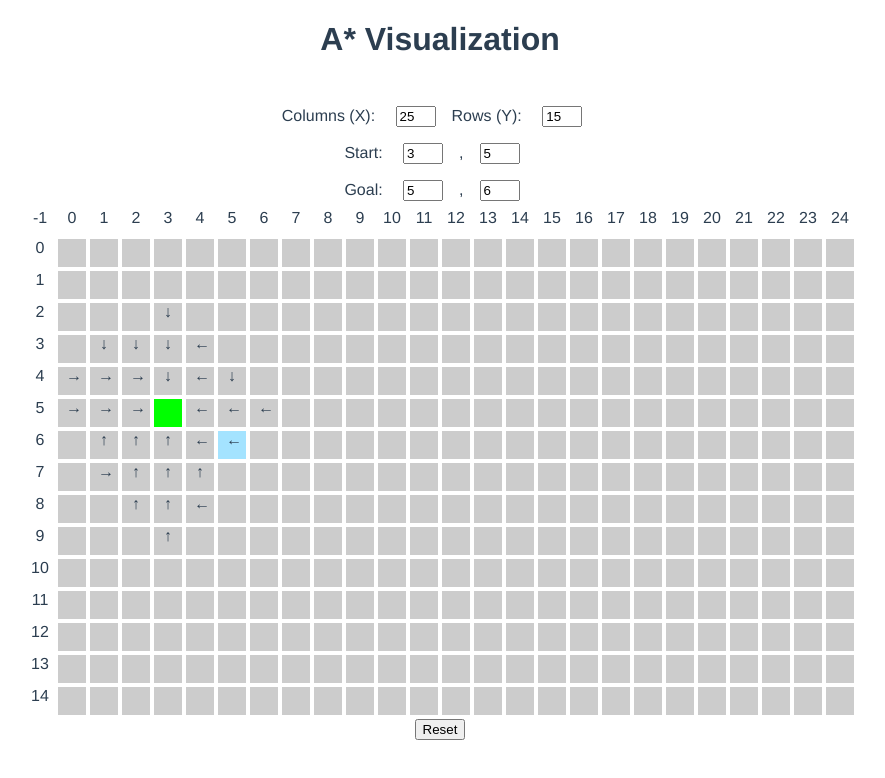
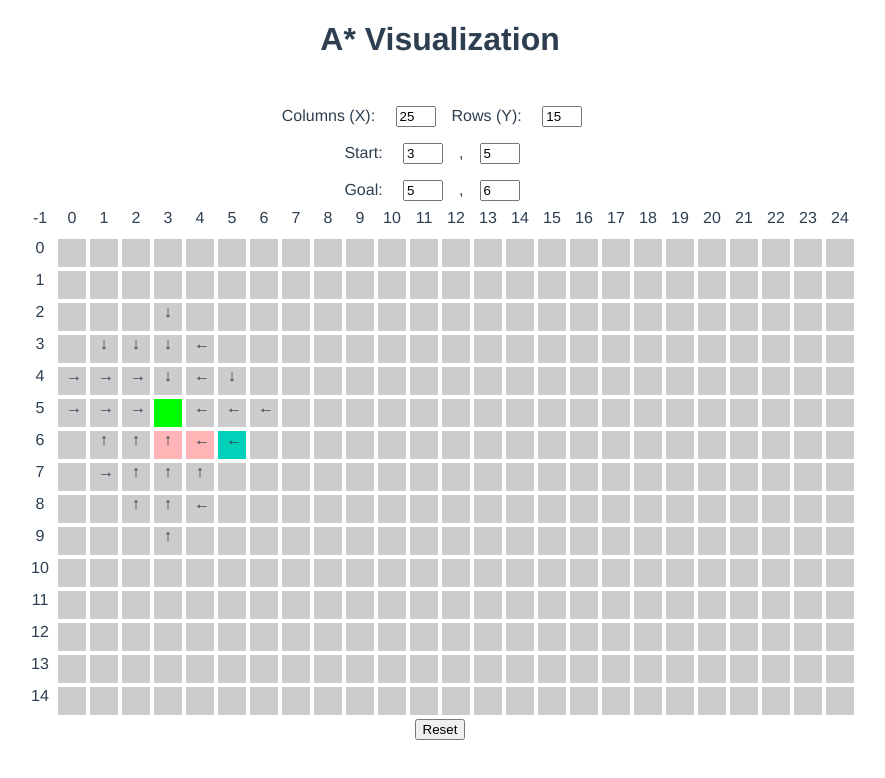
Before and after one commit to njgingrich/a-star, a Vue app: page / in a window 1280 px wide. Shown: the top 778 px of the page, without its empty margins (200-1085 px from the left). Built offline with nearby package versions, Linux system fonts and the light colour scheme.

Commit message:
show path on grid

```diff
--- a/src/components/Cell.vue
+++ b/src/components/Cell.vue
@@ -5,6 +5,8 @@
 </template>
 
 <script>
+import Coord from '../pathfinding/coord'
+
 export default {
   name: 'cell',
   props: {
@@ -14,6 +16,7 @@ export default {
     goal: Object,
     parent: Object,
     obstacles: Array,
+    path: Object,
     toggleObstacle: Function,
     setStart: Function,
     setGoal: Function
@@ -38,9 +41,13 @@ export default {
     isObstacle () {
       return this.obstacles.filter(o => o.x === this.x && o.y === this.y).length > 0
     },
+    isPath () {
+      return this.path.hasOwnProperty(new Coord(this.x, this.y))
+    },
     type: function () {
       if (this.isStart) return `start`
       if (this.isGoal) return `goal`
+      if (this.isPath) return `path`
       if (this.isObstacle) return `obstacle`
       else return `none`
     }
@@ -98,7 +105,7 @@ export default {
 }
 
 .cell-goal {
-  background-color: #a4e3ff;
+  background-color: #00d1b8;
 }
 
 .cell-obstacle {
@@ -106,7 +113,7 @@ export default {
 }
 
 .cell-path {
-  background-color: #aa4444;
+  background-color: #ffb5b5;
 }
 
 .direction {
--- a/src/components/Grid.vue
+++ b/src/components/Grid.vue
@@ -11,6 +11,7 @@
             :start="start"
             :goal="goal"
             :obstacles="obstacles"
+            :path="path"
             :parent="getParent(c-1, r-1)"
             :toggleObstacle="toggleObstacle"
             :setStart="gridSetStart"
@@ -52,15 +53,18 @@ export default {
     astar: function () {
       return new Astar(this.rows, this.cols, this.obstacles)
     },
+    searchResults: function () {
+      let results = this.astar.search(this.start, this.goal)
+      return results
+    },
     path: function () {
-      let path = this.astar.search(this.start, this.goal)
-      return path
+      return this.astar.reconstructPath(this.start, this.goal, this.searchResults)
     }
   },
   methods: {
     getParent (x, y) {
       let coord = new Coord(x, y)
-      return this.path[coord]
+      return this.searchResults[coord]
     },
     toggleObstacle (x, y) {
       if (this.obstacles.filter(o => o.x === x && o.y === y).length > 0) {
--- a/src/pathfinding/astar.js
+++ b/src/pathfinding/astar.js
@@ -82,6 +82,20 @@ class AStar {
       })
     }
     return cameFrom
+    // return this.reconstructPath(from, to, cameFrom)
+  }
+
+  reconstructPath (start, goal, cameFrom) {
+    let current = goal
+    let path = {}
+    path[current] = true
+
+    while (!(start.x === current.x && start.y === current.y)) {
+      current = cameFrom[current]
+      path[current] = true
+    }
+    path[start] = true
+    return path
   }
 
   /**
```
